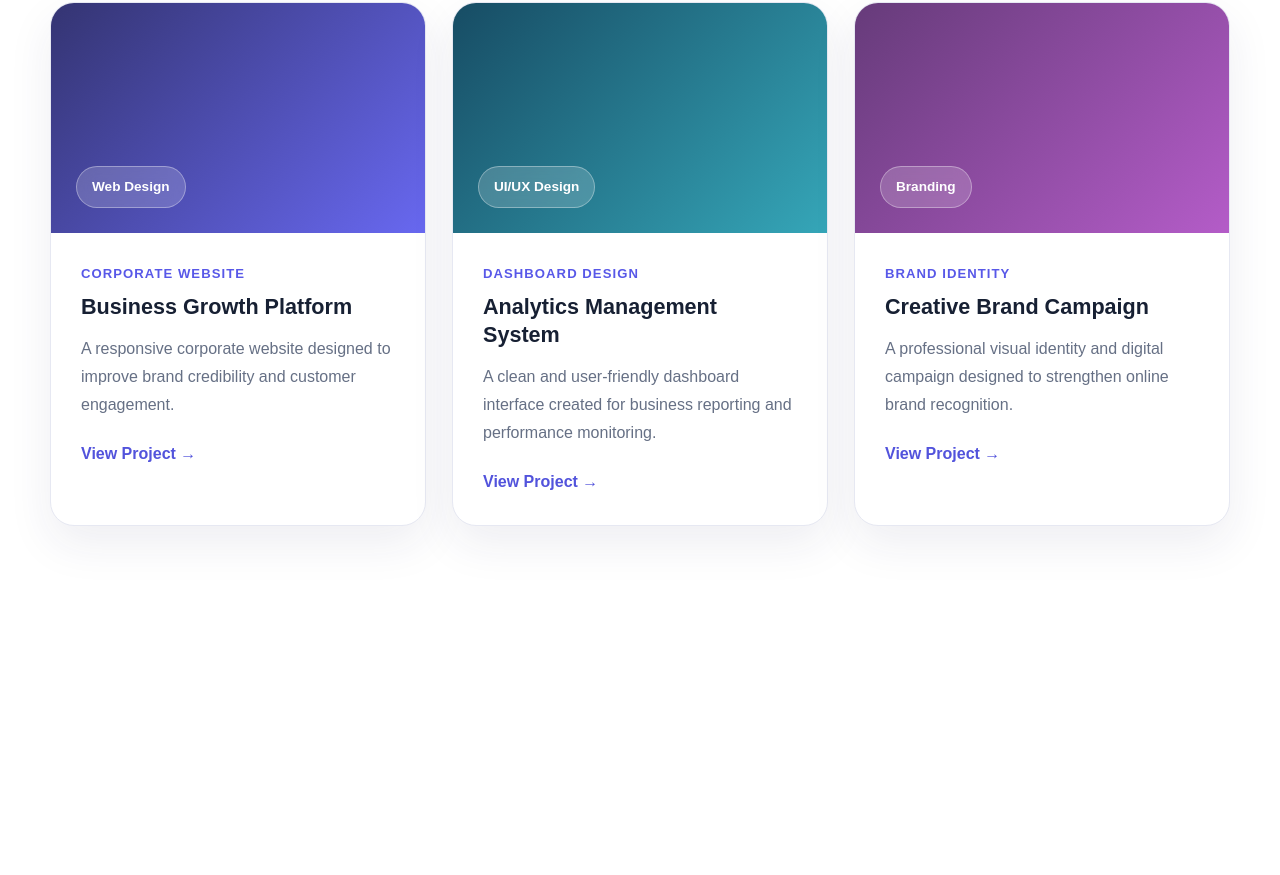
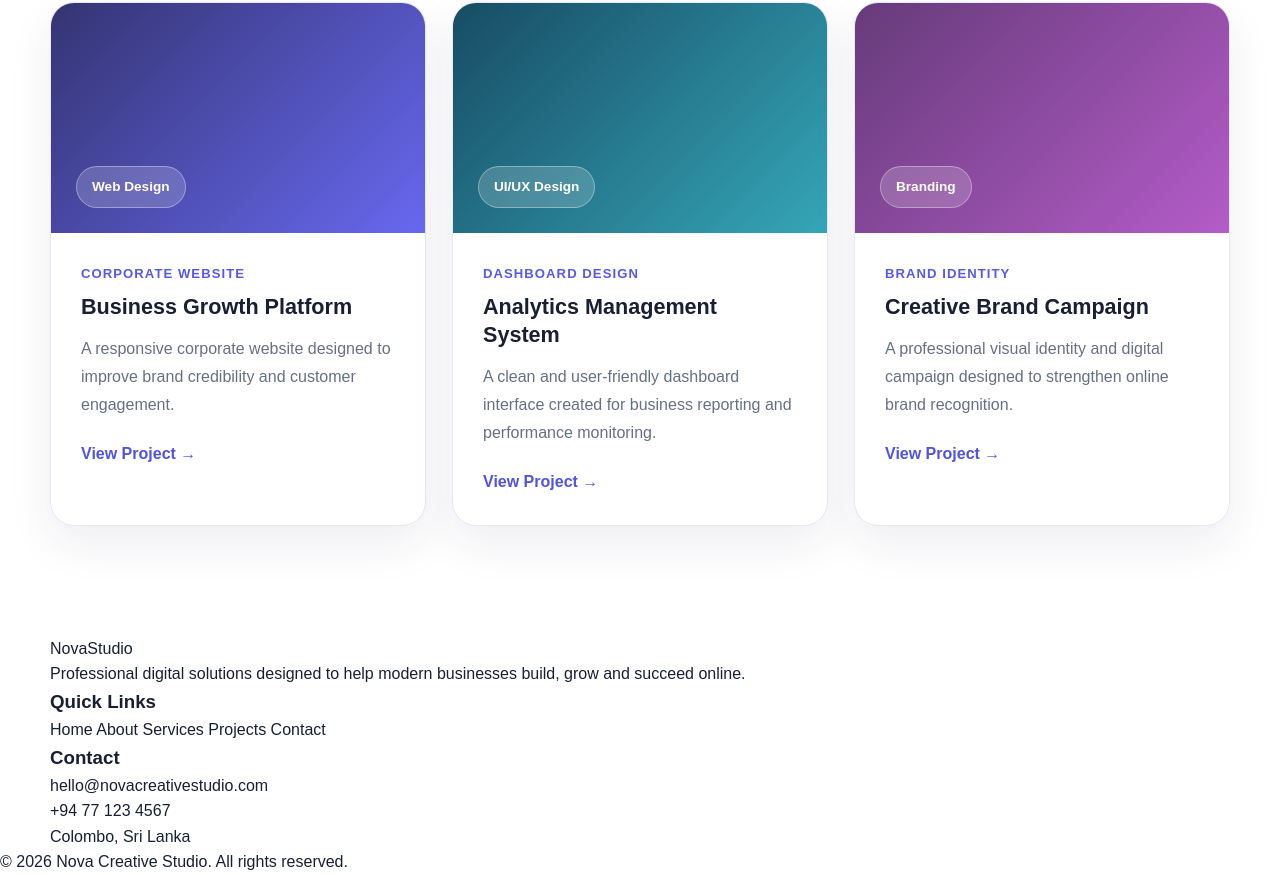
Before and after one commit to Melani-007/freelance-portfolio-devops-assignment, a website: page src/index.html in a window 1280 px wide. Shown: the part 4709-5584 px from the top of the page. Before the commit the page ends 5345 px from the top, so only its background shows below. Drawn offline with Linux system fonts and the light colour scheme.

Commit message:
feat: add website footer structure

```diff
--- a/src/index.html
+++ b/src/index.html
@@ -449,6 +449,45 @@
   </div>
 </section>
 
+<footer class="footer">
+  <div class="section-container footer-container">
+    <div class="footer-brand">
+      <a href="#home" class="footer-logo">
+        Nova<span>Studio</span>
+      </a>
+
+      <p>
+        Professional digital solutions designed to help modern businesses
+        build, grow and succeed online.
+      </p>
+    </div>
+
+    <div class="footer-links">
+      <h3>Quick Links</h3>
+
+      <a href="#home">Home</a>
+      <a href="#about">About</a>
+      <a href="#services">Services</a>
+      <a href="#projects">Projects</a>
+      <a href="#contact">Contact</a>
+    </div>
+
+    <div class="footer-contact">
+      <h3>Contact</h3>
+
+      <p>hello@novacreativestudio.com</p>
+      <p>+94 77 123 4567</p>
+      <p>Colombo, Sri Lanka</p>
+    </div>
+  </div>
+
+  <div class="footer-bottom">
+    <p>
+      &copy; 2026 Nova Creative Studio. All rights reserved.
+    </p>
+  </div>
+</footer>
+
   <script src="scripts/app.js"></script>
 </body>
 </html>
```
